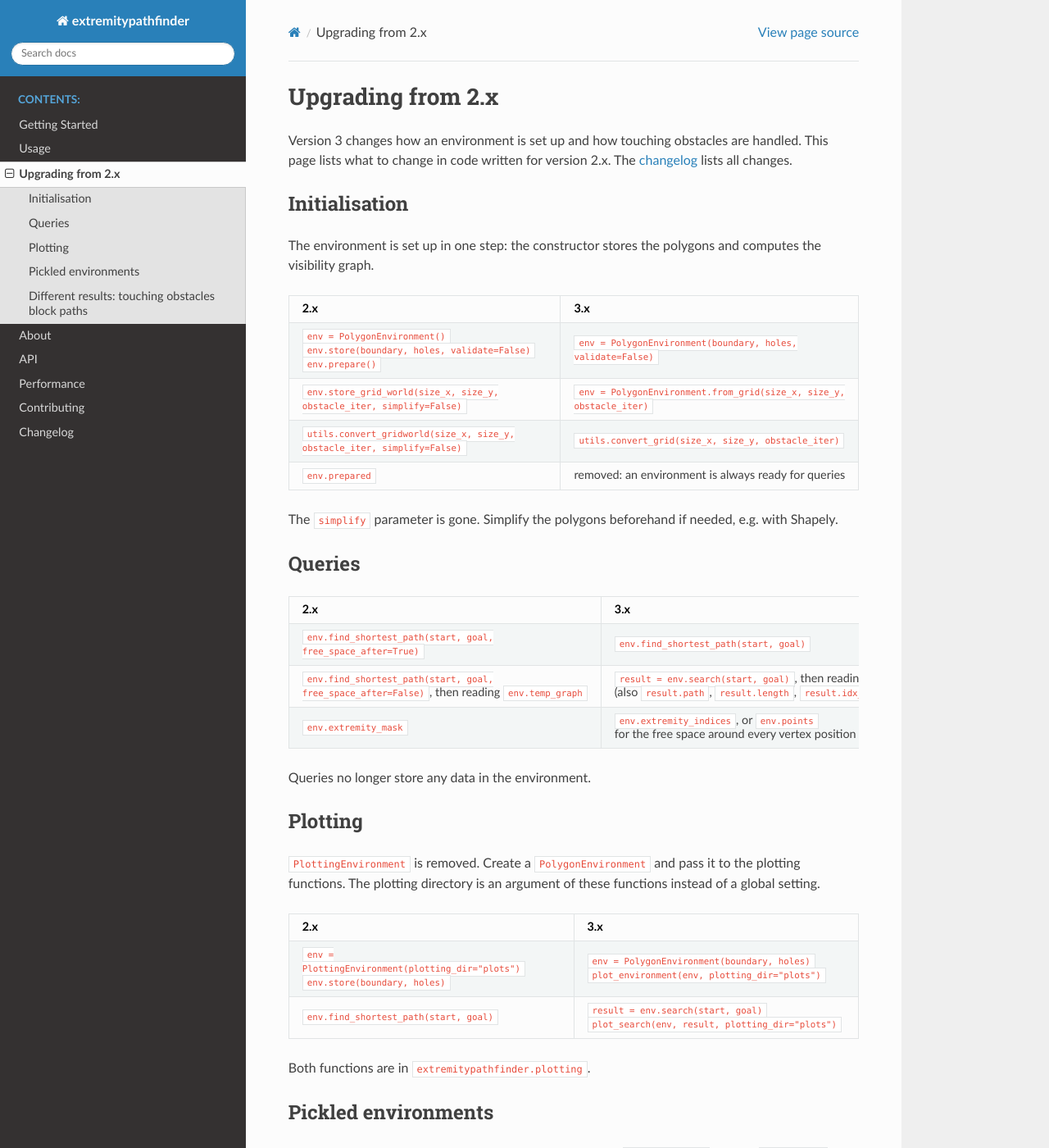
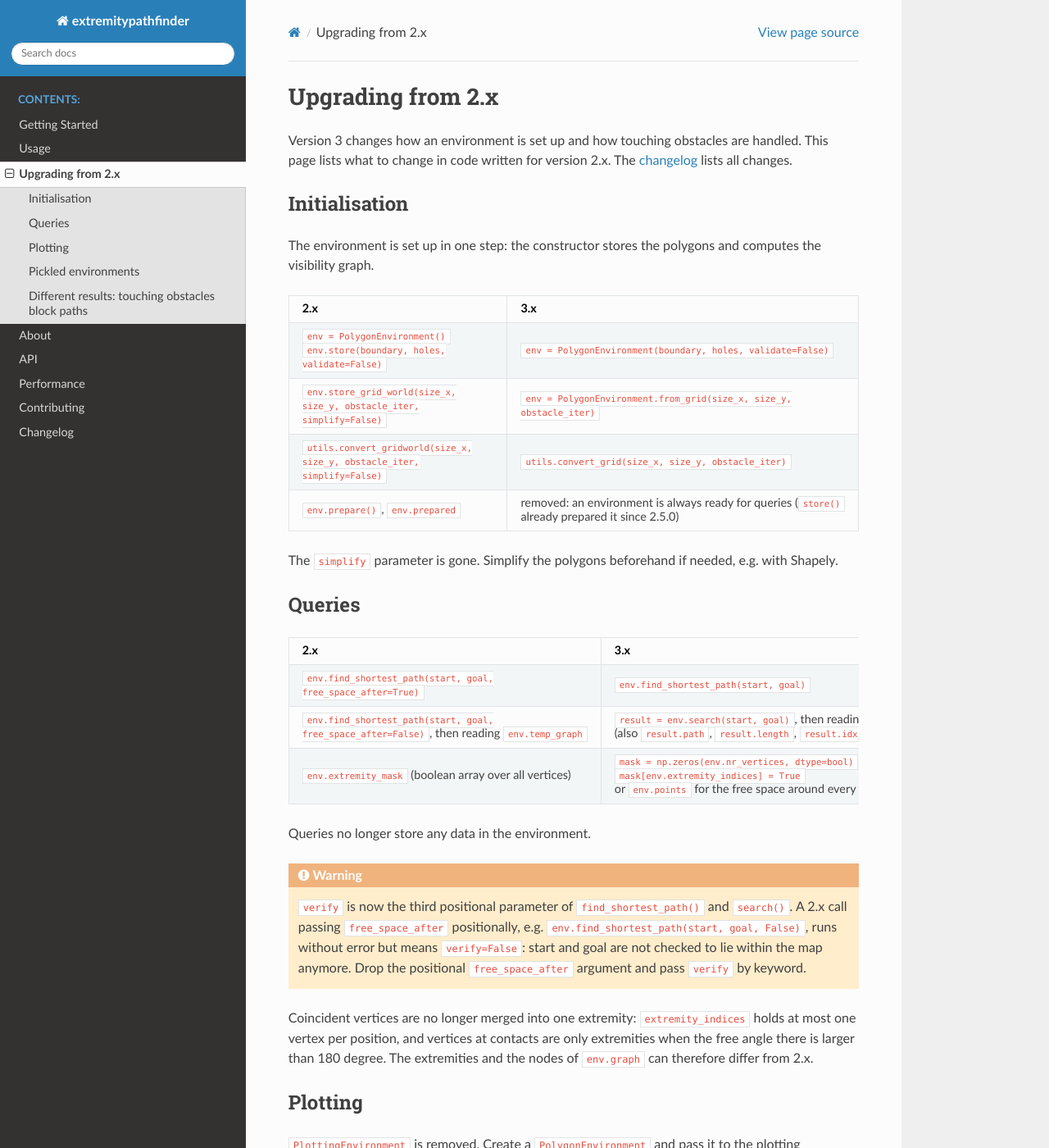
Before and after one commit to jannikmi/extremitypathfinder, a Sphinx documentation site: the page built from docs/2_upgrading.rst, in a window 1280 px wide and 1400 px high. Shown: the whole window at 82% size. Built offline with Sphinx 7.4.7 and the Read the Docs theme 3.1.0, drawn with Linux system fonts in a browser that asks for light colours.

Commit message:
Address the review findings of the upgrade guide and the pickle check
- keep the slots of subclasses when copying and pickling (build on
  object.__getstate__), clearer error for pickles without a format version
- upgrade guide: warn that a positional free_space_after now means
  verify, give the equivalent of extremity_mask, note the changed
  extremities at contacts, drop the unneeded prepare() call of 2.x
- docs: pickles are rejected by format version, not by major version;
  load_pickle documents the AttributeError for removed classes
- tests for copy, deepcopy and subclasses with __slots__

Co-Authored-By: Claude Opus 5.5 <noreply@anthropic.com>
Claude-Session: https://claude.ai/code/session_01XJqV77kufvrxmEhrEBcxDD

```diff
--- a/CHANGELOG.rst
+++ b/CHANGELOG.rst
@@ -15,6 +15,7 @@ BREAKING: the environment is initialised in one step:
 - removed the ``.prepare()`` method and the ``prepared`` attribute
   (a separate ``.prepare()`` call has not been needed since 2.5.0)
 - removed the ``free_space_after`` parameter of ``find_shortest_path()`` and the ``temp_graph`` attribute.
+  ``verify`` is now the third positional parameter: pass it by keyword, a positional ``free_space_after`` means ``verify``.
   The search graph of a query is returned by ``search()`` instead of being stored in the environment.
 - new ``search()`` method: performs the same search as ``find_shortest_path()``, but returns a ``SearchResult``
   with the search data (search graph, start and goal nodes, coordinates) in addition to the path and its length
--- a/docs/1_usage.rst
+++ b/docs/1_usage.rst
@@ -193,8 +193,8 @@ Cache and import the environment
 
     environment = load_pickle(path="./pickle_file.pickle")
 
-Environments pickled with another major version of this package cannot be loaded (``ValueError``):
-recreate them from their polygons instead.
+Environments pickled with an incompatible version of this package (e.g. 2.x) cannot be loaded
+(``ValueError``): recreate them from their polygons instead.
 
 
 
--- a/docs/2_upgrading.rst
+++ b/docs/2_upgrading.rst
@@ -23,15 +23,13 @@ The environment is set up in one step: the constructor stores the polygons and c
    * - ``env = PolygonEnvironment()``
 
        ``env.store(boundary, holes, validate=False)``
-
-       ``env.prepare()``
      - ``env = PolygonEnvironment(boundary, holes, validate=False)``
    * - ``env.store_grid_world(size_x, size_y, obstacle_iter, simplify=False)``
      - ``env = PolygonEnvironment.from_grid(size_x, size_y, obstacle_iter)``
    * - ``utils.convert_gridworld(size_x, size_y, obstacle_iter, simplify=False)``
      - ``utils.convert_grid(size_x, size_y, obstacle_iter)``
-   * - ``env.prepared``
-     - removed: an environment is always ready for queries
+   * - ``env.prepare()``, ``env.prepared``
+     - removed: an environment is always ready for queries (``store()`` already prepared it since 2.5.0)
 
 The ``simplify`` parameter is gone. Simplify the polygons beforehand if needed, e.g. with Shapely.
 
@@ -51,10 +49,25 @@ Queries
        then reading ``env.temp_graph``
      - ``result = env.search(start, goal)``, then reading ``result.graph``
        (also ``result.path``, ``result.length``, ``result.idx_start``, ``result.idx_goal``)
-   * - ``env.extremity_mask``
-     - ``env.extremity_indices``, or ``env.points`` for the free space around every vertex position
+   * - ``env.extremity_mask`` (boolean array over all vertices)
+     - ``mask = np.zeros(env.nr_vertices, dtype=bool)``
+
+       ``mask[env.extremity_indices] = True``
+
+       or ``env.points`` for the free space around every vertex position
 
 Queries no longer store any data in the environment.
+
+.. warning::
+
+    ``verify`` is now the third positional parameter of ``find_shortest_path()`` and ``search()``.
+    A 2.x call passing ``free_space_after`` positionally, e.g. ``env.find_shortest_path(start, goal, False)``,
+    runs without error but means ``verify=False``: start and goal are not checked to lie within the map anymore.
+    Drop the positional ``free_space_after`` argument and pass ``verify`` by keyword.
+
+Coincident vertices are no longer merged into one extremity: ``extremity_indices`` holds at most one
+vertex per position, and vertices at contacts are only extremities when the free angle there is larger than
+180 degree. The extremities and the nodes of ``env.graph`` can therefore differ from 2.x.
 
 
 Plotting
```
Also changed, not shown: 3 other files.
